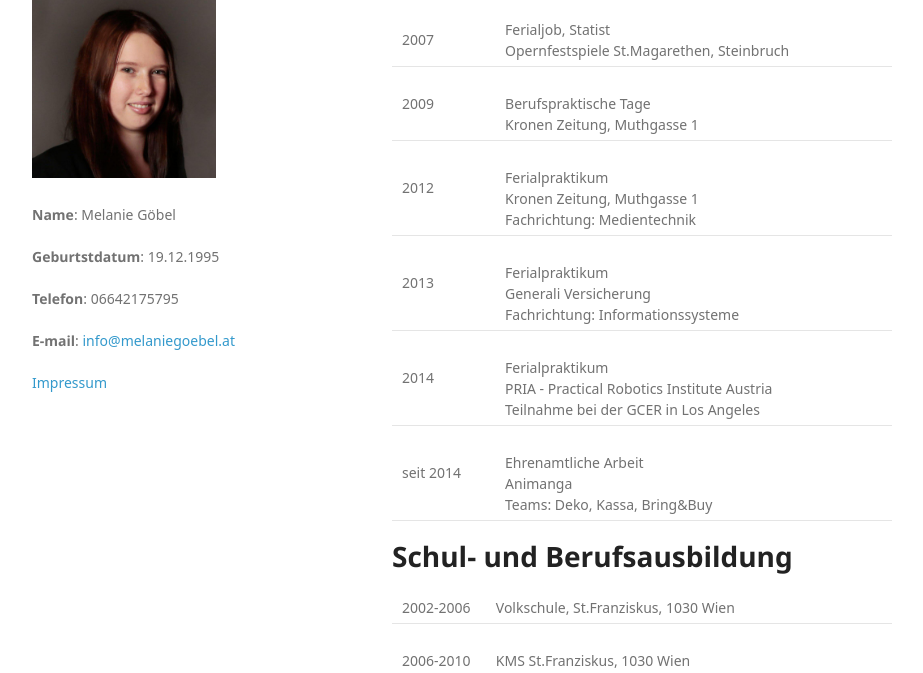
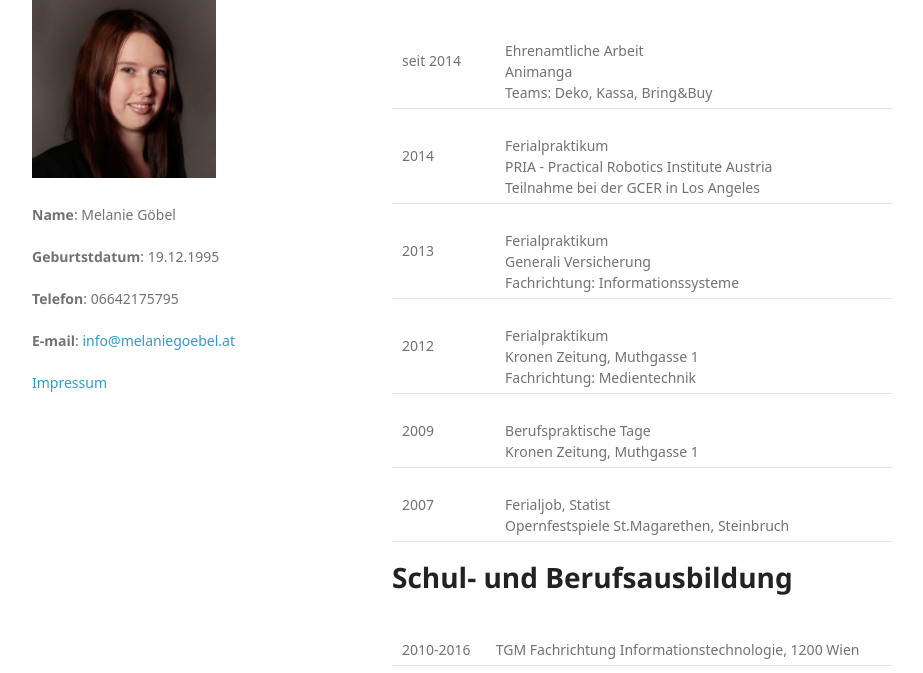
Before and after one commit to mgoebel-tgm/mgoebel-tgm.github.io, a plain HTML site: page index.html in a window 1280 px wide. Shown: the part 115-788 px from the top of the page, without its empty margins (178-1101 px from the left). Drawn offline with Linux system fonts and the light colour scheme; a web font is replaced by a local one.

Commit message:
Order changed

```diff
--- a/index.html
+++ b/index.html
@@ -33,40 +33,42 @@
 <a id="-arbeitserfahrung-" class="anchor" href="#-arbeitserfahrung-" aria-hidden="true"><span aria-hidden="true" class="octicon octicon-link"></span></a> Arbeitserfahrung </h1>
 
 <table border="0">
-    <td>2007</td>
-    <td>Ferialjob, Statist <br> Opernfestspiele St.Magarethen, Steinbruch</td>
+<tr>
+    <td>seit 2014</td>
+    <td>
+<br>Ehrenamtliche Arbeit <br>Animanga<br> Teams: Deko, Kassa, Bring&amp;Buy</td>
+</tr>
 
-
-  <tr>
-    <td>2009</td>
+<tr>
+    <td>2014</td>
     <td>
-<br>Berufspraktische Tage <br> Kronen Zeitung, Muthgasse 1</td>
+<br>Ferialpraktikum <br>PRIA - Practical Robotics Institute Austria<br>Teilnahme bei der GCER in Los Angeles</td>
   </tr>
 
-  <tr>
+<tr>
+    <td>2013</td>
+    <td>
+<br>Ferialpraktikum <br> Generali Versicherung<br> Fachrichtung: Informationssysteme</td>
+  </tr>
+
+<tr>
     <td>2012</td>
     <td>
 <br>Ferialpraktikum <br> Kronen Zeitung, Muthgasse 1 <br> Fachrichtung: Medientechnik</td>
   </tr>
 
+<tr>
+    <td>2009</td>
+    <td>
+<br>Berufspraktische Tage <br> Kronen Zeitung, Muthgasse 1</td>
+  </tr>
+<tr>
+    <td>2007</td>
+    <td><br>Ferialjob, Statist <br> Opernfestspiele St.Magarethen, Steinbruch</td>
+</tr>
 
-  <tr>
-    <td>2013</td>
-    <td>
-<br>Ferialpraktikum <br> Generali Versicherung<br> Fachrichtung: Informationssysteme</td>
-  </tr>
 
- <tr>
-    <td>2014</td>
-    <td>
-<br>Ferialpraktikum <br>PRIA - Practical Robotics Institute Austria<br>Teilnahme bei der GCER in Los Angeles</td>
-  </tr>
 
- <tr>
-    <td>seit 2014</td>
-    <td>
-<br>Ehrenamtliche Arbeit <br>Animanga<br> Teams: Deko, Kassa, Bring&amp;Buy</td>
-  </tr>
 
 </table>
 
@@ -74,10 +76,12 @@
 <a id="-schul--und-berufsausbildung-" class="anchor" href="#-schul--und-berufsausbildung-" aria-hidden="true"><span aria-hidden="true" class="octicon octicon-link"></span></a> Schul- und Berufsausbildung </h1>
 
 <table border="0">
-
-    <td>2002-2006</td>
-    <td>Volkschule, St.Franziskus, 1030 Wien</td>
-
+  <tr>
+    <td>
+<br>2010-2016</td>
+    <td>
+<br>TGM Fachrichtung Informationstechnologie, 1200 Wien</td>
+  </tr>
 
   <tr>
     <td>
@@ -87,11 +91,12 @@
   </tr>
 
   <tr>
-    <td>
-<br>seit 2010</td>
-    <td>
-<br>TGM Fachrichtung Informationstechnologie, 1200 Wien</td>
+    <td>2002-2006</td>
+    <td><br>Volkschule, St.Franziskus, 1030 Wien</td>
   </tr>
+
+
+
 
 </table>
 
@@ -116,7 +121,7 @@
 	<td>
 <br>Soziale Fähigkeiten</td>
 <td>
-<br>Teamfähgkeit, Ehrenamtliche Beratung in der Schulbücherei</td>
+<br>Teamfähigkeit, Ehrenamtliche Beratung in der Schulbücherei</td>
 </tr>
 
 <tr>
```
